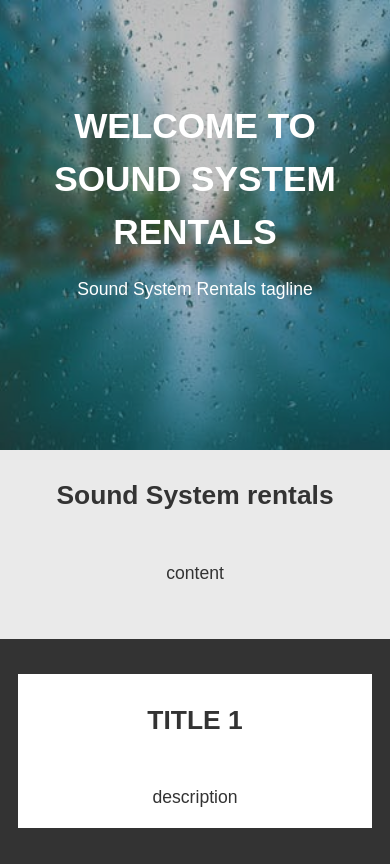
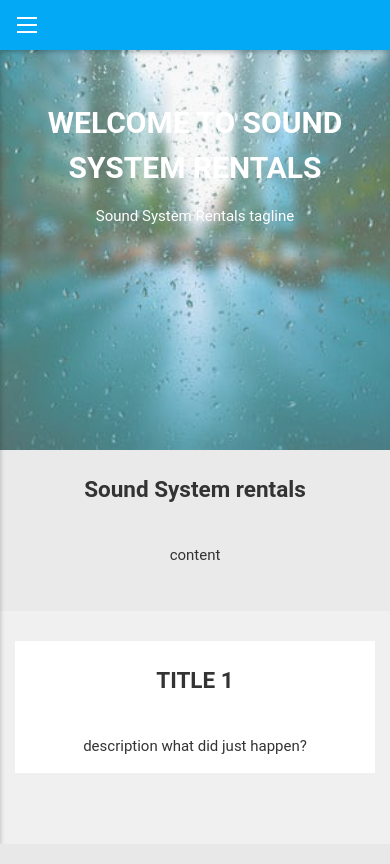
Before and after one commit to Henrhod/FINALS-WEB-TECH, a PHP site: page /Admin/Website/index.html in a window 390 px wide. Run offline with PHP 8.4, Linux system fonts and the light colour scheme.

Commit message:
updated website

```diff
--- a/Admin/Website/index.html
+++ b/Admin/Website/index.html
@@ -6,9 +6,18 @@
 	<meta http-equiv="X-UA-Compatible" content="ie=edge">
 	<title>Sound System</title>
 	<link rel="stylesheet" href="style.css">
+	<script src="https://ajax.googleapis.com/ajax/libs/jquery/2.2.0/jquery.min.js"></script>
 </head>
 
 <body>
+<script>
+$(document).ready(function(){
+		$('.navbar-fostrap').click(function(){
+			$('.nav-fostrap').toggleClass('visible');
+			$('body').toggleClass('cover-bg');
+		});
+	});
+</script>
 	<!--Header-->
 	<header id="showcase" class="grid">
 	<div class="bg-image"></div>
@@ -17,7 +26,42 @@
 	<p>Sound System Rentals tagline</p>
 	</div>
 	</header>
+	<!--NAV BAR-->
+		 <nav>
+      <div class="nav-fostrap">
+        <ul>
+          <li><a href="">Home</a></li>
+          <li><a href="javascript:void(0)">Rental Equipments<span class="arrow-down"></span></a>
+            <ul class="dropdown">
+              <li><a href="">rental1</a></li>
+              <li><a href="">rental2</a></li>
+              <li><a href="">rental3</a></li>
+              <li><a href="">rental4</a></li>
+            </ul>
+          </li>
+          <li><a href="javascript:void(0)" >Production Services<span class="arrow-down"></span></a>
+            <ul class="dropdown">
+              <li><a href="">Services</a></li>
+              <li><a href="">Rental Packages</a></li>
+            </ul>
+          </li>
 
+          <li><a href="">About</a>
+				<ul class="dropdown">
+              <li><a href="">About us</a></li>
+              <li><a href="">Contact</a></li>
+            </ul>
+		  </li>
+		  <li><a href="">Sign Up</a></li>
+		  <li><a href="">Sign in</a></li>
+
+        </ul>
+      </div>
+      <div class="nav-bg-fostrap">
+        <div class="navbar-fostrap"> <span></span> <span></span> <span></span> </div>
+
+      </div>
+    </nav>
 	<!--Main Section-->
 	<main id="main">
 		<section id="section-a" class="grid">
@@ -37,7 +81,7 @@
 				</div>
 				<div class="card-content">
 					<h2 class="card-title">TITLE 1</h2>
-					<P>description</P>
+					<P>description what did just happen?</P>
 
 				</div>
 			</li>
--- a/Admin/Website/style.css
+++ b/Admin/Website/style.css
@@ -82,3 +82,273 @@
 .card-content{
 	padding: 1.5 em;
 }
+
+/*nav*/
+
+
+* {
+  margin: 0;
+  padding: 0;
+  -webkit-box-sizing: border-box;
+  -moz-box-sizing: border-box;
+  -ms-box-sizing: border-box;
+  box-sizing: border-box;
+}
+
+body {
+  background: #F0F0F0;
+  font-size: 15px;
+  color: #666;
+  font-family: 'Roboto', sans-serif;
+}
+.content {
+  height: 200px;
+}
+a { text-decoration: none; }
+
+
+.container {
+  max-width: 1200px;
+  margin: 0 auto;
+  width: 100%;
+}
+
+.nav-fostrap {
+  display: block;
+  margin-bottom: 15px 0;
+  background: #03A9F4;
+  -webkit-box-shadow: 0 2px 5px 0 rgba(0, 0, 0, 0.26);
+  -moz-box-shadow: 0 2px 5px 0 rgba(0, 0, 0, 0.26);
+  -ms-box-shadow: 0 2px 5px 0 rgba(0, 0, 0, 0.26);
+  -o-box-shadow: 0 2px 5px 0 rgba(0, 0, 0, 0.26);
+  box-shadow: 0 2px 5px 0 rgba(0, 0, 0, 0.26);
+  border-radius: 3px;
+}
+
+.nav-fostrap ul {
+  list-style-type: none;
+  margin: 0;
+  padding: 0;
+  display: block;
+}
+
+.nav-fostrap li {
+  list-style-type: none;
+  margin: 0;
+  padding: 0;
+  display: inline-block;
+  position: relative;
+  font-size: 14;
+  color: #def1f0;
+}
+
+.nav-fostrap li a {
+  padding: 15px 20px;
+  font-size: 14;
+  color: #def1f0;
+  display: inline-block;
+  outline: 0;
+  font-weight: 400;
+}
+
+.nav-fostrap li:hover ul.dropdown { display: block; }
+
+.nav-fostrap li ul.dropdown {
+  position: absolute;
+  display: none;
+  width: 200px;
+  background: #2980B9;
+  -webkit-box-shadow: 0 2px 5px 0 rgba(0, 0, 0, 0.26);
+  -moz-box-shadow: 0 2px 5px 0 rgba(0, 0, 0, 0.26);
+  -ms-box-shadow: 0 2px 5px 0 rgba(0, 0, 0, 0.26);
+  -o-box-shadow: 0 2px 5px 0 rgba(0, 0, 0, 0.26);
+  box-shadow: 0 2px 5px 0 rgba(0, 0, 0, 0.26);
+  padding-top: 0;
+}
+
+.nav-fostrap li ul.dropdown li {
+  display: block;
+  list-style-type: none;
+}
+
+.nav-fostrap li ul.dropdown li a {
+  padding: 15px 20px;
+  font-size: 15px;
+  color: #fff;
+  display: block;
+  font-weight: 400;
+}
+
+.nav-fostrap li ul.dropdown li:last-child a { border-bottom: none; }
+
+.nav-fostrap li:hover a {
+  background: #2980B9;
+  color: #fff !important;
+}
+
+.nav-fostrap li:first-child:hover a { border-radius: 3px 0 0 3px; }
+
+.nav-fostrap li ul.dropdown li:hover a { background: rgba(0,0,0, .1); }
+
+.nav-fostrap li ul.dropdown li:first-child:hover a { border-radius: 0; }
+
+.nav-fostrap li:hover .arrow-down { border-top: 5px solid #fff; }
+
+.arrow-down {
+  width: 0;
+  height: 0;
+  border-left: 5px solid transparent;
+  border-right: 5px solid transparent;
+  border-top: 5px solid #def1f0;
+  position: relative;
+  top: 15px;
+  right: -5px;
+  content: '';
+}
+.title-mobile {
+  display: none;
+}
+ @media only screen and (max-width:900px) {
+
+.nav-fostrap {
+  background: #fff;
+  width: 200px;
+  height: 100%;
+  display: block;
+  position: fixed;
+  left: -200px;
+  top: 0px;
+  -webkit-transition: left 0.25s ease;
+  -moz-transition: left 0.25s ease;
+  -ms-transition: left 0.25s ease;
+  -o-transition: left 0.25s ease;
+  transition: left 0.25s ease;
+  margin: 0;
+  border: 0;
+  border-radius: 0;
+  overflow-y: auto;
+  overflow-x: hidden;
+  height: 100%;
+}
+.title-mobile {
+  position: fixed;
+  display: block;
+    top: 10px;
+    font-size: 20px;
+    left: 100px;
+    right: 100px;
+    text-align: center;
+    color: #FFF;
+}
+.nav-fostrap.visible {
+  left: 0px;
+  -webkit-transition: left 0.25s ease;
+  -moz-transition: left 0.25s ease;
+  -ms-transition: left 0.25s ease;
+  -o-transition: left 0.25s ease;
+  transition: left 0.25s ease;
+}
+
+.nav-bg-fostrap {
+  display: inline-block;
+  vertical-align: middle;
+  width: 100%;
+  height: 50px;
+  margin: 0;
+  position: absolute;
+  top: 0px;
+  left: 0px;
+  background: #03A9F4;
+  padding: 12px 0 0 10px;
+  -webkit-box-shadow: 0 2px 5px 0 rgba(0, 0, 0, 0.26);
+  -moz-box-shadow: 0 2px 5px 0 rgba(0, 0, 0, 0.26);
+  -ms-box-shadow: 0 2px 5px 0 rgba(0, 0, 0, 0.26);
+  -o-box-shadow: 0 2px 5px 0 rgba(0, 0, 0, 0.26);
+  box-shadow: 0 2px 5px 0 rgba(0, 0, 0, 0.26);
+}
+
+.navbar-fostrap {
+  display: inline-block;
+  vertical-align: middle;
+  height: 50px;
+  cursor: pointer;
+  margin: 0;
+    position: absolute;
+    top: 0;
+    left: 0;
+    padding: 12px;
+}
+
+.navbar-fostrap span {
+  height: 2px;
+  background: #fff;
+  margin: 5px;
+  display: block;
+  width: 20px;
+}
+
+.navbar-fostrap span:nth-child(2) { width: 20px; }
+
+.navbar-fostrap span:nth-child(3) { width: 20px; }
+
+.nav-fostrap ul { padding-top: 50px; }
+
+.nav-fostrap li { display: block; }
+
+.nav-fostrap li a {
+  display: block;
+  color: #505050;
+  font-weight: 600;
+}
+
+.nav-fostrap li:first-child:hover a { border-radius: 0; }
+
+.nav-fostrap li ul.dropdown { position: relative; }
+
+.nav-fostrap li ul.dropdown li a {
+  background: #2980B9 !important;
+  border-bottom: none;
+  color: #fff !important;
+}
+
+.nav-fostrap li:hover a {
+  background: #03A9F4;
+  color: #fff !important;
+}
+
+.nav-fostrap li ul.dropdown li:hover a {
+  background: rgba(0,0,0,.1); !important;
+  color: #fff !important;
+}
+
+.nav-fostrap li ul.dropdown li a { padding: 10px 10px 10px 30px; }
+
+.nav-fostrap li:hover .arrow-down { border-top: 5px solid #fff; }
+
+.arrow-down {
+  border-top: 5px solid #505050;
+  position: absolute;
+  top: 20px;
+  right: 10px;
+}
+
+.cover-bg {
+  background: rgba(0,0,0,0.5);
+  position: fixed;
+  top: 0;
+  bottom: 0;
+  left: 0;
+  right: 0;
+}
+}
+ @media only screen and (max-width:1199px) {
+
+.container { width: 96%; }
+}
+
+.fixed-top {
+  position: fixed;
+  top: 0;
+  right: 0;
+  left: 0;
+}
```
